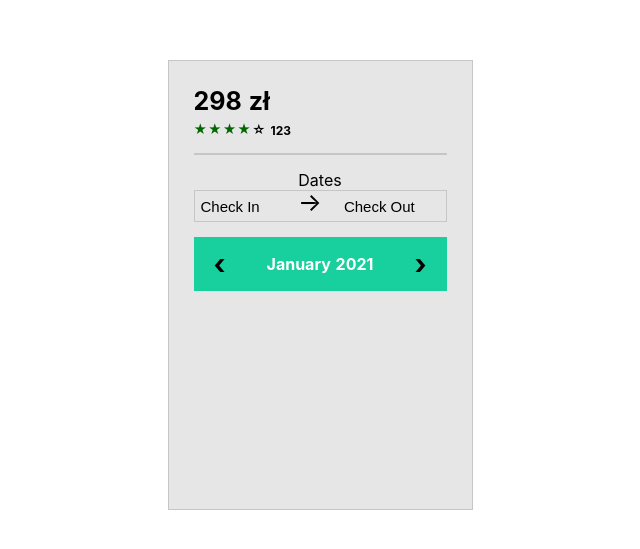
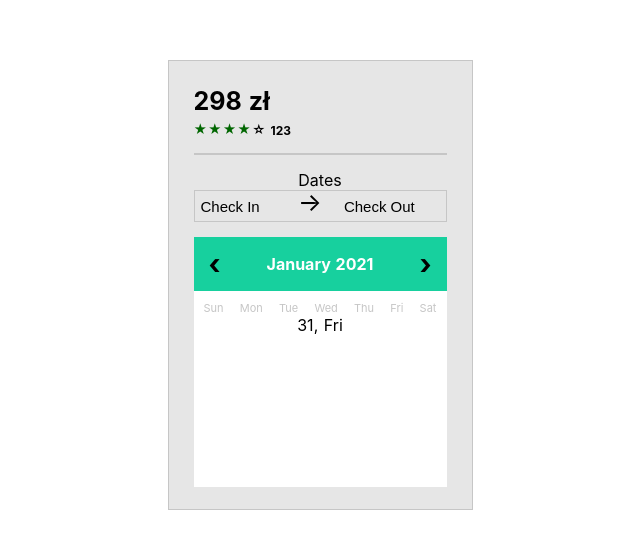
Before and after one commit to astanecki/reservation, a Nuxt app: page / in a window 1280 px wide. Shown: the part 115-664 px from the top of the page, without its empty margins (320-960 px from the left). Built offline with nearby package versions, Linux system fonts and the light colour scheme.

Commit message:
[feature] days

```diff
--- a/components/Calendar.vue
+++ b/components/Calendar.vue
@@ -1,10 +1,15 @@
 <template>
   <div class="calendar-wrapper">
-    <MonthSelector />
-    <Days />
+    <MonthSelector v-model="currentDate" />
+    <Days
+      :date="currentDate"
+      @dayClicked="onDayClicked"
+    />
   </div>
 </template>
 <script>
+import moment from 'moment';
+
 import MonthSelector from '~/components/MonthSelector';
 import Days from '~/components/Days';
 
@@ -27,20 +32,14 @@ export default {
 
   data() {
     return {
-
+      currentDate: moment(),
     };
   },
 
-  computed: {
+  methods: {
+    onDayClicked() {
 
-  },
-
-  mounted() {
-
-  },
-
-  methods: {
-
+    }
   }
 };
 </script>
--- a/components/Days.vue
+++ b/components/Days.vue
@@ -1,17 +1,54 @@
 <template>
   <div class="days">
+    <div class="days__names">
+      <span v-for="day in days">{{ day }}</span>
+    </div>
 
+    {{ numberOfDays }}, {{ firstDayNameOfMonth }}
   </div>
 </template>
 <script>
+import moment from 'moment';
+
 export default {
   name: 'Days',
 
+  props: {
+    date: {
+      type: Object,
+      required: true,
+    },
+  },
 
+  data() {
+    return {
+      days: moment.weekdaysShort(),
+    };
+  },
+
+  computed: {
+    numberOfDays() {
+      return moment(this.date).daysInMonth();
+    },
+
+    firstDayNameOfMonth() {
+      return moment(this.date).startOf('month').format('ddd');
+    }
+  }
 }
 </script>
 <style lang="scss" scoped>
 .days {
+  width: 100%;
+  height: 250px;
+  background-color: white;
+  padding: 10px;
 
+  &__names {
+    display: flex;
+    justify-content: space-between;
+    font-size: 11px;
+    color: #c6c6c6;
+  }
 }
 </style>
--- a/components/MonthSelector.vue
+++ b/components/MonthSelector.vue
@@ -25,17 +25,18 @@ import CONFIG from '~/config/config.json';
 export default {
   name: 'MonthSelector',
 
-  data() {
-    return {
-      currentDate: moment(),
-    };
+  props: {
+    value: {
+      type: Object,
+      required: true,
+    },
   },
 
   computed: {
     headerLabel() {
       const { YEAR, MONTH } = CONFIG.DATE_FORMATS;
 
-      return `${this.currentDate.format(MONTH)} ${this.currentDate.format(YEAR)}`;
+      return `${this.value.format(MONTH)} ${this.value.format(YEAR)}`;
     },
   },
 
@@ -45,9 +46,7 @@ export default {
      * @param {Number} direction
      */
     changeMonth(direction) {
-      this.currentDate = moment(this.currentDate).add(direction, 'month');
-
-      this.$emit('monthChanged', this.currentDate);
+      this.$emit('input', moment(this.value).add(direction, 'month'));
     },
   }
 }
@@ -61,7 +60,7 @@ export default {
   color: white;
   font-weight: 700;
   background-color: #17d09e;
-  padding: 10px 15px;
+  padding: 10px;
 
   &__arrow {
     cursor: pointer;
```
